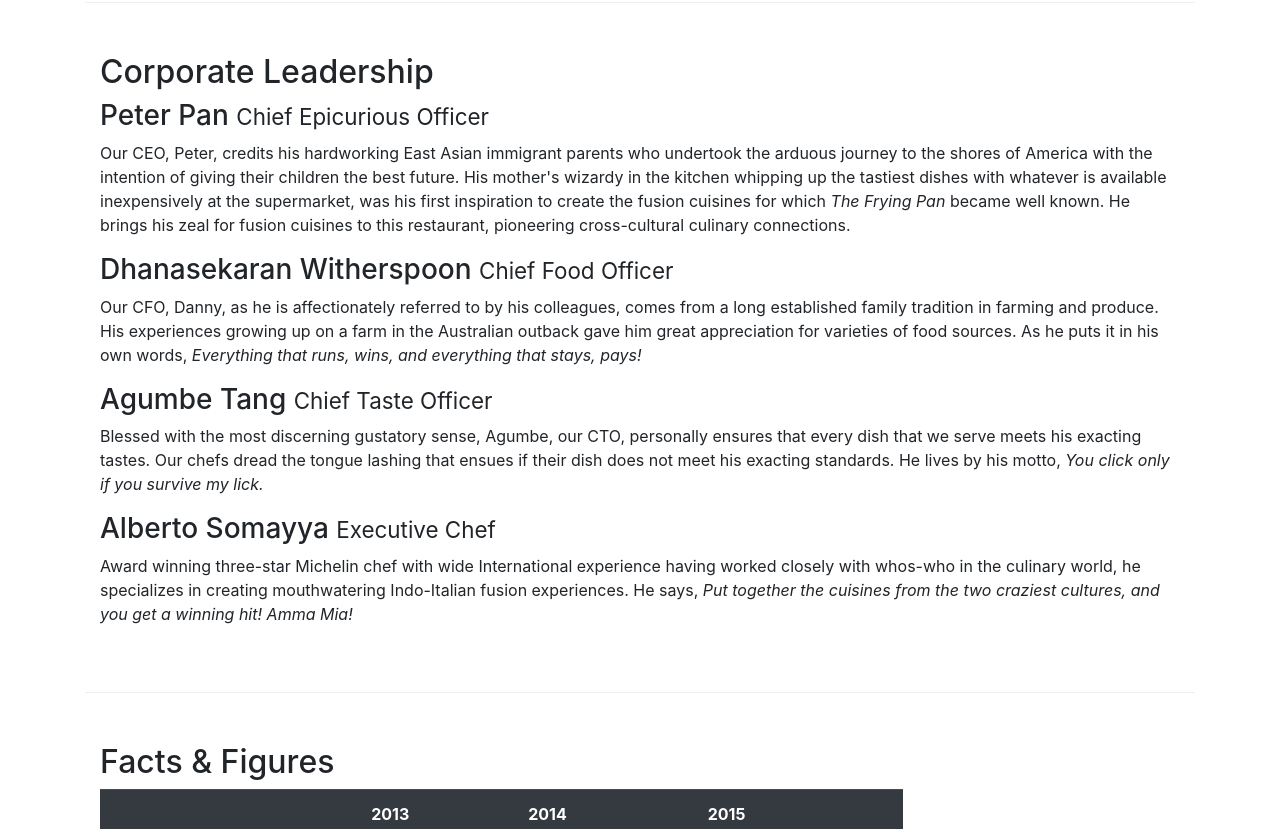
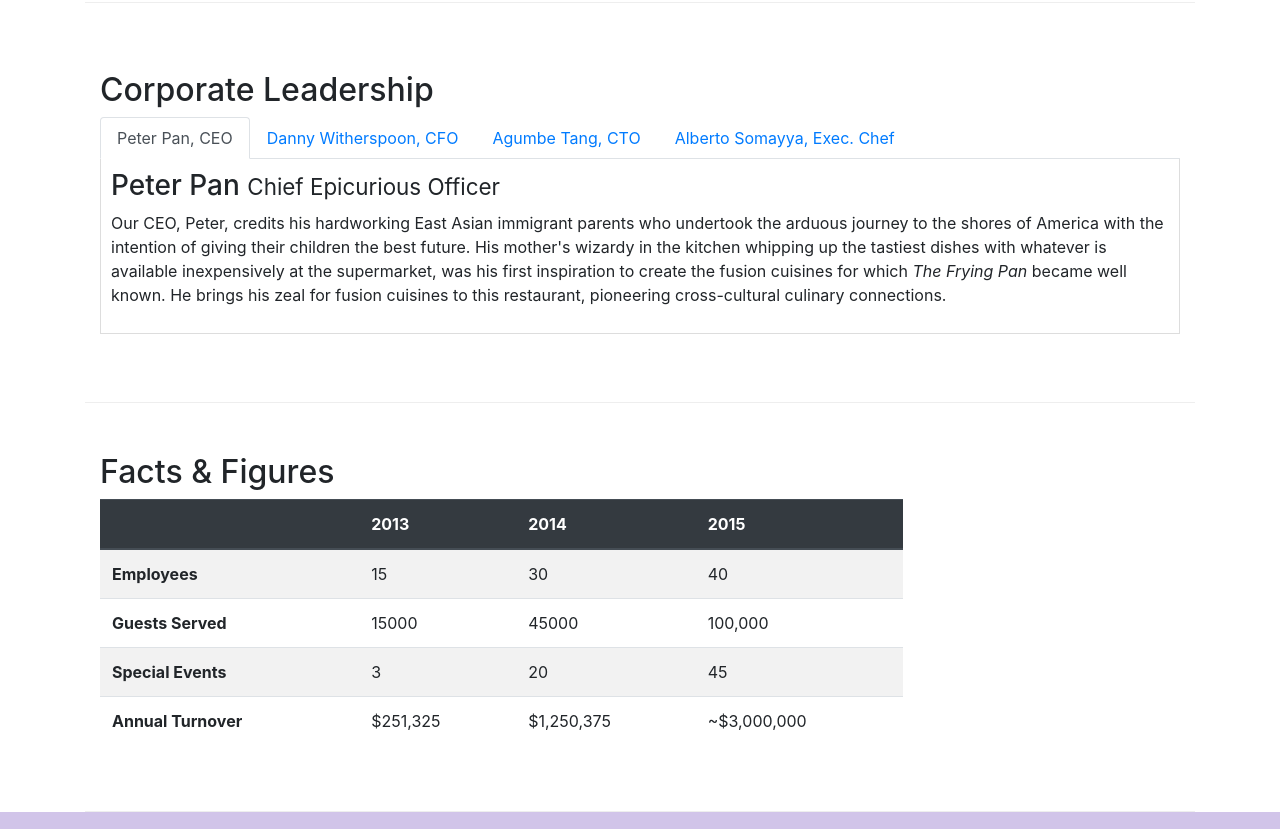
Before and after one commit to manognyabhattaram/conFusion, a website: page aboutus.html in a window 1280 px wide. Shown: the part 969-1798 px from the top of the page. Drawn offline with nearby package versions, Linux system fonts and the light colour scheme.

Commit message:
Tabs and icon in head

```diff
--- a/aboutus.html
+++ b/aboutus.html
@@ -13,7 +13,7 @@
 <link rel = "stylesheet" href = "node_modules/bootstrap-social/bootstrap-social.css">
 <link rel = "stylesheet" href = "css/styles.css">
     <title>Ristorante Con Fusion: About Us</title>
-
+    <link rel = "icon" href = "img/logo.png">
 </head>
 
 <body>
@@ -104,17 +104,42 @@
             <div class = "col-12">
                 <h2>Corporate Leadership</h2>
 
+                <ul class = "nav nav-tabs">
+                  <li class = "nav-item">
+                    <a class = "nav-link active" href = "#peter" role = "tab" data-toggle = "tab">Peter Pan, CEO</a>
+                  </li>
+                  <li class = "nav-item">
+                    <a class = "nav-link" href = "#danny" role = "tab" data-toggle = "tab">Danny Witherspoon, CFO</a>
+                  </li>
+                  <li class = "nav-item">
+                    <a class = "nav-link" href = "#agumbe" role = "tab" data-toggle = "tab">Agumbe Tang, CTO</a>
+                  </li>
+                  <li class = "nav-item">
+                    <a class = "nav-link" href = "#alberto" role = "tab" data-toggle = "tab">Alberto Somayya, Exec. Chef</a>
+                  </li>
+                </ul>
+
+                <div class = "tab-content">
+                  <div role = "tabpanel" class = "tab-pane fade show active" id = "peter">
                       <h3>Peter Pan <small>Chief Epicurious Officer</small></h3>
                       <p class = "d-none d-sm-block">Our CEO, Peter, credits his hardworking East Asian immigrant parents who undertook the arduous journey to the shores of America with the intention of giving their children the best future. His mother's wizardy in the kitchen whipping up the tastiest dishes with whatever is available inexpensively at the supermarket, was his first inspiration to create the fusion cuisines for which <em>The Frying Pan</em> became well known. He brings his zeal for fusion cuisines to this restaurant, pioneering cross-cultural culinary connections.</p>
+                  </div>
 
+                  <div role = "tabpanel" class = "tab-pane fade" id = "danny">
                       <h3>Dhanasekaran Witherspoon <small>Chief Food Officer</small></h3>
                       <p class = "d-none d-sm-block">Our CFO, Danny, as he is affectionately referred to by his colleagues, comes from a long established family tradition in farming and produce. His experiences growing up on a farm in the Australian outback gave him great appreciation for varieties of food sources. As he puts it in his own words, <em>Everything that runs, wins, and everything that stays, pays!</em></p>
+                  </div>
 
+                  <div role = "tabpanel" class = "tab-pane fade" id = "agumbe">
                     <h3>Agumbe Tang <small>Chief Taste Officer</small></h3>
                     <p class = "d-none d-sm-block">Blessed with the most discerning gustatory sense, Agumbe, our CTO, personally ensures that every dish that we serve meets his exacting tastes. Our chefs dread the tongue lashing that ensues if their dish does not meet his exacting standards. He lives by his motto, <em>You click only if you survive my lick.</em></p>
+                  </div>
 
+                  <div role = "tabpanel" class = "tab-pane fade" id = "alberto">
                     <h3>Alberto Somayya <small>Executive Chef</small></h3>
                     <p class = "d-none d-sm-block">Award winning three-star Michelin chef with wide International experience having worked closely with whos-who in the culinary world, he specializes in creating mouthwatering Indo-Italian fusion experiences. He says, <em>Put together the cuisines from the two craziest cultures, and you get a winning hit! Amma Mia!</em></p>
+                  </div>
+                </div>
             </div>
        </div>
        <div class = "row row-content">
--- a/css/styles.css
+++ b/css/styles.css
@@ -37,3 +37,10 @@ body{
 .navbar-dark{
   background-color: #512DA8;
 }
+
+.tab-content{
+  border-left: 1px solid #ddd;
+  border-right: 1px solid #ddd;
+  border-bottom: 1px solid #ddd;
+  padding: 10px;
+}
```
Also changed, not shown: contactus.html (+2 -2 lines), index.html (+1 -0 lines). Lines whose indentation alone changed are shown as unchanged.
